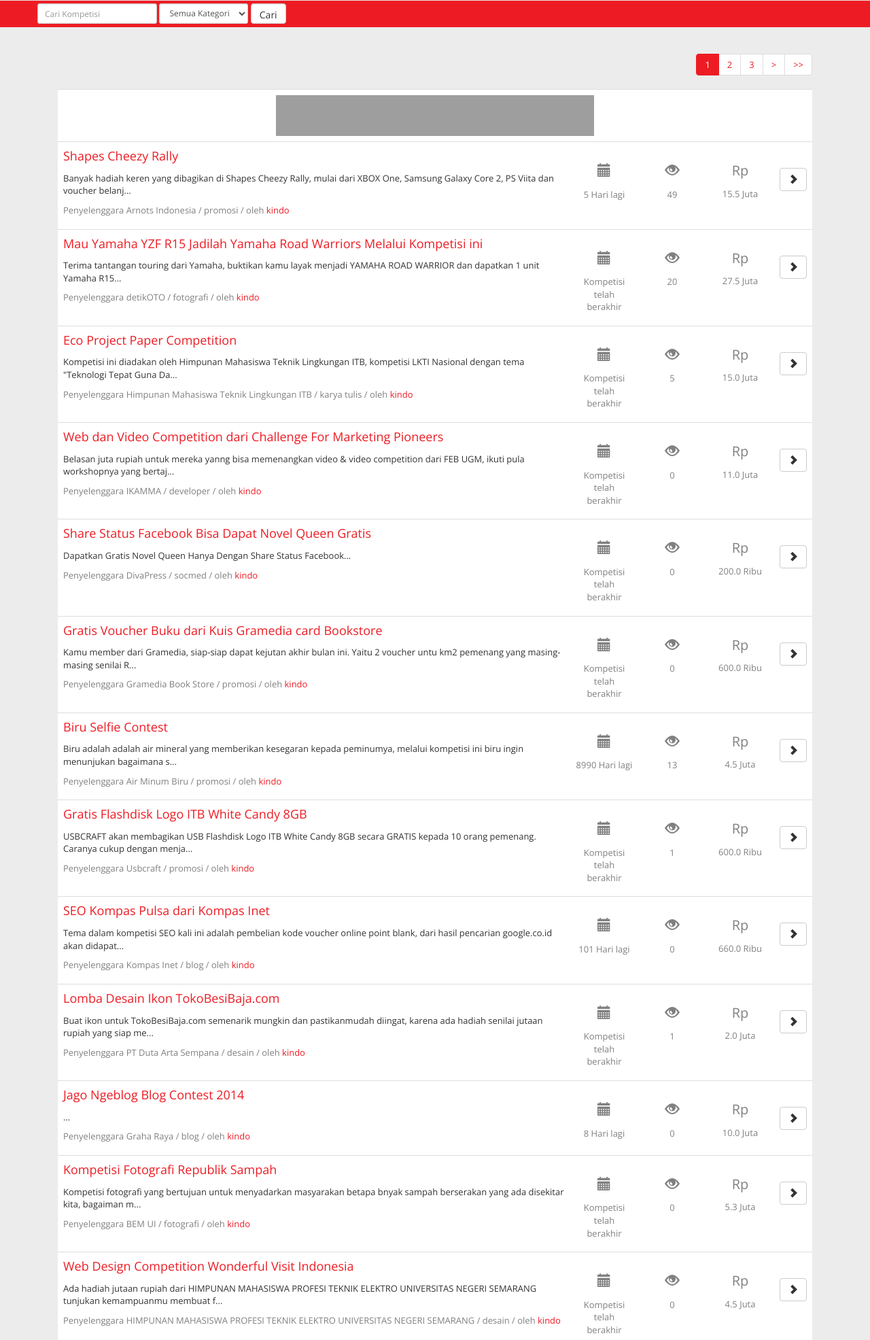
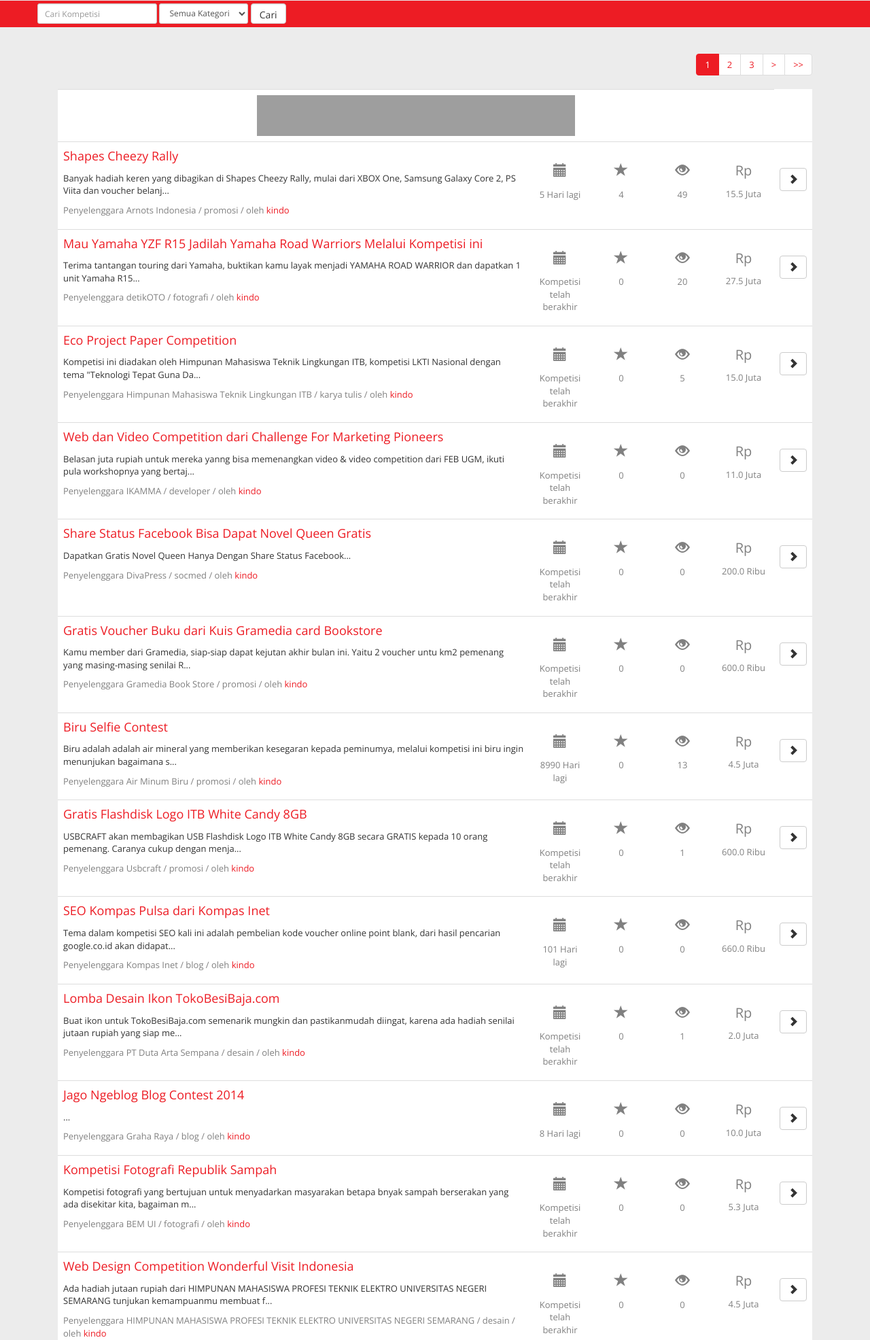
Before and after one commit to rony-chan/kompetisi-indonesia-v3, a CodeIgniter app: page /start/kompetisi/jelajah in a window 1280 px wide. Shown: the part 50-2021 px from the top of the page at 68% size. Run offline with CodeIgniter, Linux system fonts and the light colour scheme; data comes from the database, SQL or seed files in the repository; some libraries are stand-ins or nearby versions; grey boxes are pictures that could not be loaded.

Commit message:
show rating on jelajah

```diff
--- a/application/views/public/jelajah.php
+++ b/application/views/public/jelajah.php
@@ -148,7 +148,7 @@
 								<p><?php echo $sort?>...</p>
 								<p class="jelajah-detail">Penyelenggara  <?php echo  $li['penyelenggara']?> / <?php echo $li['main_kat']?>  / oleh <a href="<?php echo site_url('publik/profile/'.$li['username'])?>"><?php echo $li['username']?></p>
 							</td>
-							<td style="width:100px">
+							<td style="width:90px">
 								<center style="margin-top:20px">
 									<p class="jelajah-detail jelajah-ikon" class="value_hadiahtotal"><span class="glyphicon glyphicon-calendar"></span></p>
 									<p class="value_total jelajah-value">
@@ -161,12 +161,41 @@
 									</p>
 								</center>
 							</td>
-							<td style="width:100px">
+							<td style="width:90px">
+								<center style="margin-top:20px">
+								<p class="jelajah-detail jelajah-ikon" class="value_hadiahtotal"><span class="glyphicon glyphicon-star"></span></p>
+								<p class="jelajah-value">
+									<?php
+									//rating
+									//cek rating kompetisi di database
+									$query_rating = "SELECT SUM(rating) AS 'rating' FROM rating WHERE id_kompetisi = ?";
+									$query_rating = $this->db->query($query_rating,$li['id_kompetisi']);
+									$query_rating = $query_rating->row_array();
+									$total_rate =  $query_rating['rating']; //mendapatkan total rate
+									if(empty($total_rate)){
+										$total_rate = 0;
+									}
+									//cek total row
+									$query_row_rating = "SELECT * FROM rating WHERE id_kompetisi = ?";
+									$total_row = $this->db->query($query_row_rating,$li['id_kompetisi']);
+									$total_row = $total_row->num_rows();
+									if($total_row==0){
+										$total_row = 1;//because  0 division 0 = ~
+									}
+									//rating sekarang
+									$recent_rate = $total_rate / $total_row;
+									//konvert ke bilangan bulat
+									echo round($recent_rate);
+									//end of rating
+									?>
+								</p></center>
+							</td>
+							<td style="width:90px">
 								<center style="margin-top:20px">
 								<p class="jelajah-detail jelajah-ikon" class="value_hadiahtotal"><span class="glyphicon glyphicon-eye-open"></span></p>
 								<p class="jelajah-value"><?php echo $li['views'];?></p></center>
 							</td>
-							<td style="width:100px">
+							<td style="width:90px">
 								<center style="margin-top:20px">
 								<p class="jelajah-detail jelajah-ikon" class="value_hadiahtotal">Rp</p>
 									<p class="jelajah-value">
```
